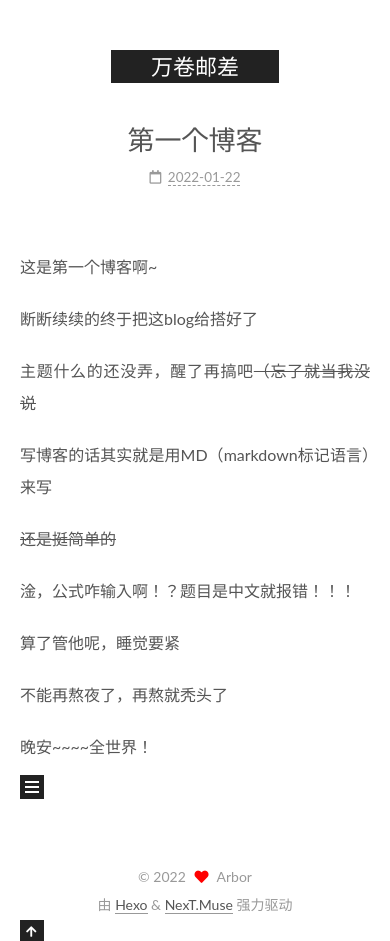
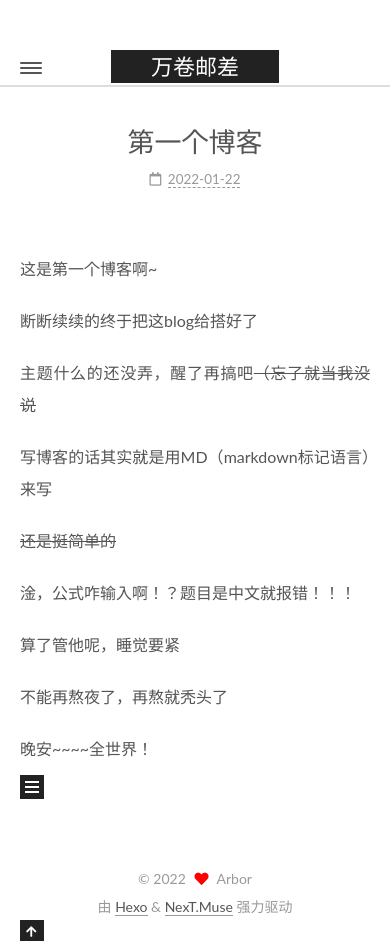
Before and after one commit to Arbor1997/gczzz.github.io, a plain HTML site: page index.html in a window 390 px wide. Drawn offline with nearby package versions, Linux system fonts and the light colour scheme.

Commit message:
Site updated: 2022-01-28 23:38:40

```diff
--- a/index.html
+++ b/index.html
@@ -20,10 +20,12 @@
   <link rel="stylesheet" href="https://cdn.jsdelivr.net/npm/animate.css@3.1.1/animate.min.css" integrity="sha256-PR7ttpcvz8qrF57fur/yAx1qXMFJeJFiA6pSzWi0OIE=" crossorigin="anonymous">
 
 <script class="next-config" data-name="main" type="application/json">{"hostname":"arbor1997.github.io","root":"/gczzz.github.io/","images":"/gczzz.github.io/images","scheme":"Muse","darkmode":false,"version":"8.9.0","exturl":false,"sidebar":{"position":"left","display":"post","padding":18,"offset":12},"copycode":false,"bookmark":{"enable":false,"color":"#222","save":"auto"},"mediumzoom":false,"lazyload":false,"pangu":false,"comments":{"style":"tabs","active":null,"storage":true,"lazyload":false,"nav":null},"stickytabs":false,"motion":{"enable":true,"async":false,"transition":{"post_block":"fadeIn","post_header":"fadeInDown","post_body":"fadeInDown","coll_header":"fadeInLeft","sidebar":"fadeInUp"}},"prism":false,"i18n":{"placeholder":"搜索...","empty":"没有找到任何搜索结果：${query}","hits_time":"找到 ${hits} 个搜索结果（用时 ${time} 毫秒）","hits":"找到 ${hits} 个搜索结果"}}</script><script src="/gczzz.github.io/js/config.js"></script>
+<meta name="description" content="与其感慨路难行，不如马上出发。">
 <meta property="og:type" content="website">
 <meta property="og:title" content="万卷邮差">
 <meta property="og:url" content="https://arbor1997.github.io/gczzz.github.io/index.html">
 <meta property="og:site_name" content="万卷邮差">
+<meta property="og:description" content="与其感慨路难行，不如马上出发。">
 <meta property="og:locale" content="zh_CN">
 <meta property="article:author" content="Arbor">
 <meta name="twitter:card" content="summary">
@@ -55,6 +57,9 @@
       <div class="header-inner"><div class="site-brand-container">
   <div class="site-nav-toggle">
     <div class="toggle" aria-label="切换导航栏" role="button">
+        <span class="toggle-line"></span>
+        <span class="toggle-line"></span>
+        <span class="toggle-line"></span>
     </div>
   </div>
 
@@ -75,6 +80,12 @@
 
 
 
+<nav class="site-nav">
+  <ul class="main-menu menu">
+        <li class="menu-item menu-item-home"><a href="/gczzz.github.io/" rel="section"><i class="fa fa-home fa-fw"></i>首页</a></li>
+        <li class="menu-item menu-item-archives"><a href="/gczzz.github.io/archives/" rel="section"><i class="fa fa-archive fa-fw"></i>归档</a></li>
+  </ul>
+</nav>
 
 
 
@@ -109,7 +120,7 @@
         <div class="site-overview-wrap sidebar-panel">
           <div class="site-author site-overview-item animated" itemprop="author" itemscope itemtype="http://schema.org/Person">
   <p class="site-author-name" itemprop="name">Arbor</p>
-  <div class="site-description" itemprop="description"></div>
+  <div class="site-description" itemprop="description">与其感慨路难行，不如马上出发。</div>
 </div>
 <div class="site-state-wrap site-overview-item animated">
   <nav class="site-state">
@@ -159,7 +170,7 @@
     <span hidden itemprop="author" itemscope itemtype="http://schema.org/Person">
       <meta itemprop="image" content="/gczzz.github.io/images/avatar.gif">
       <meta itemprop="name" content="Arbor">
-      <meta itemprop="description" content="">
+      <meta itemprop="description" content="与其感慨路难行，不如马上出发。">
     </span>
 
     <span hidden itemprop="publisher" itemscope itemtype="http://schema.org/Organization">
```
Also changed, not shown: 2022/01/22/My-New-Post/index.html (+11 -2 lines), archives/2022/01/index.html (+12 -1 lines), archives/2022/index.html (+12 -1 lines), archives/index.html (+12 -1 lines).
